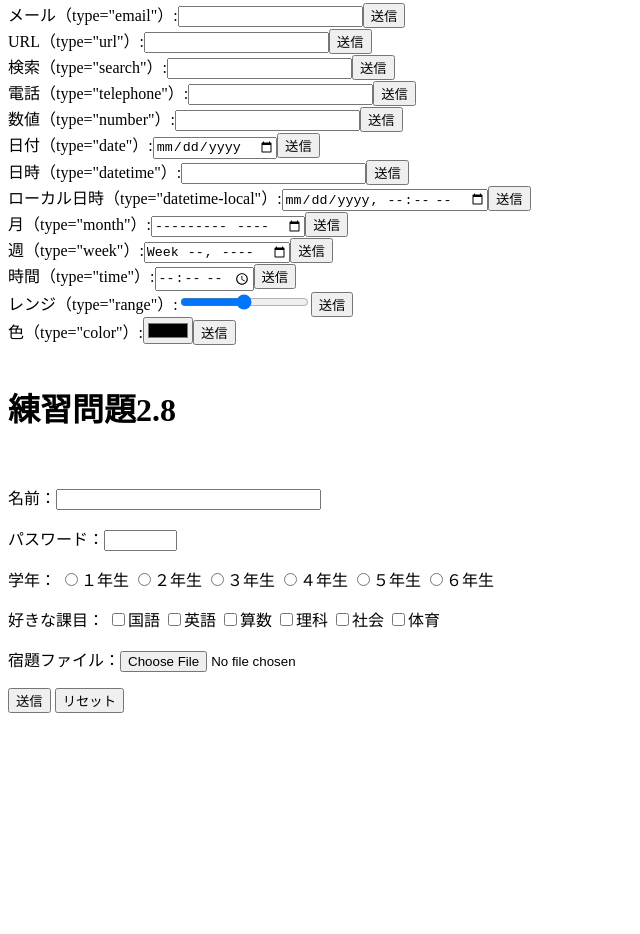
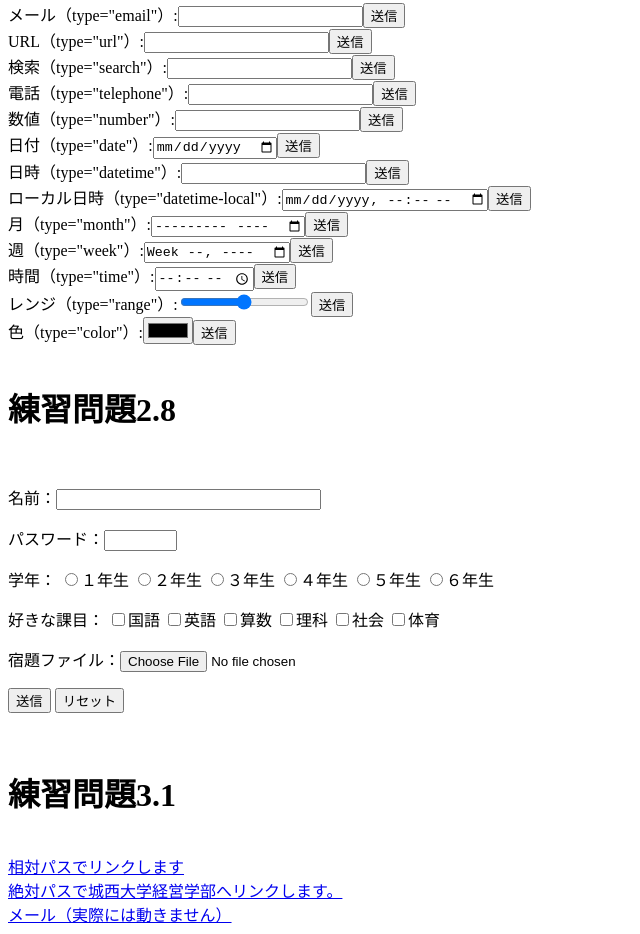
Before and after one commit to EXvQ/EFSF, a plain HTML site: page index.html in a window 1280 px wide. Shown: the part 1923-2857 px from the top of the page, without its empty margins (0-640 px from the left). Before the commit the page ends 2652 px from the top, so only its background shows below. Drawn offline with Linux system fonts and the light colour scheme.

Commit message:
attach files

```diff
--- a/index.html
+++ b/index.html
@@ -142,6 +142,16 @@
 <input type="submit" value="送信">
 <input type="reset" value="リセット">
 </p>
+<br>
+<h1>練習問題3.1</h1>
+<br>
+<a href="a.html">相対パスでリンクします</a><br>
+<a href="https://www.josai.ac.jp/education/management/index.html">
+絶対パスで城西大学経営学部へリンクします。
+</a>
+<br>
+<a href="mailto:info@yahoo.com">メール（実際には動きません）</a><br>
+<a href="https://www.josai.ac.jp/"><img　src="./image/keiei_small.jpg" alt=“城西大学経営学部″> </a>
 
 
 </body>
```
Also changed, not shown: a.html (added, +10 -0 lines).
